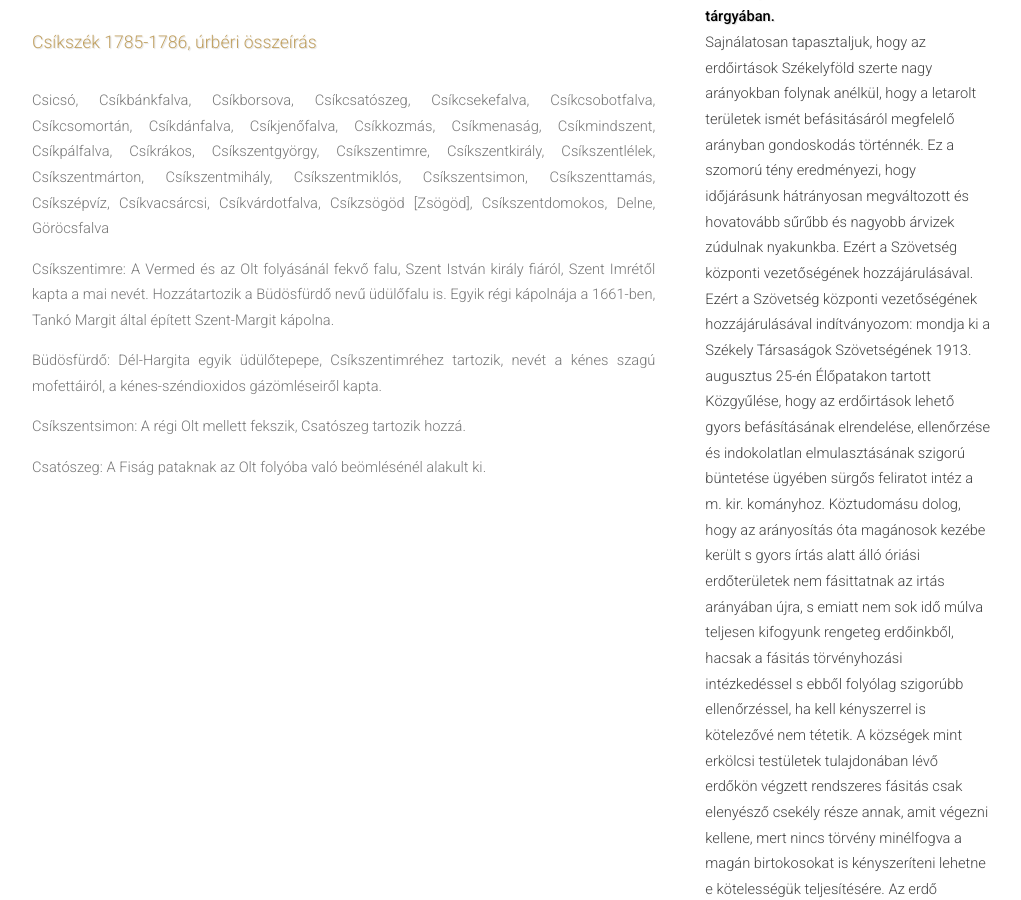
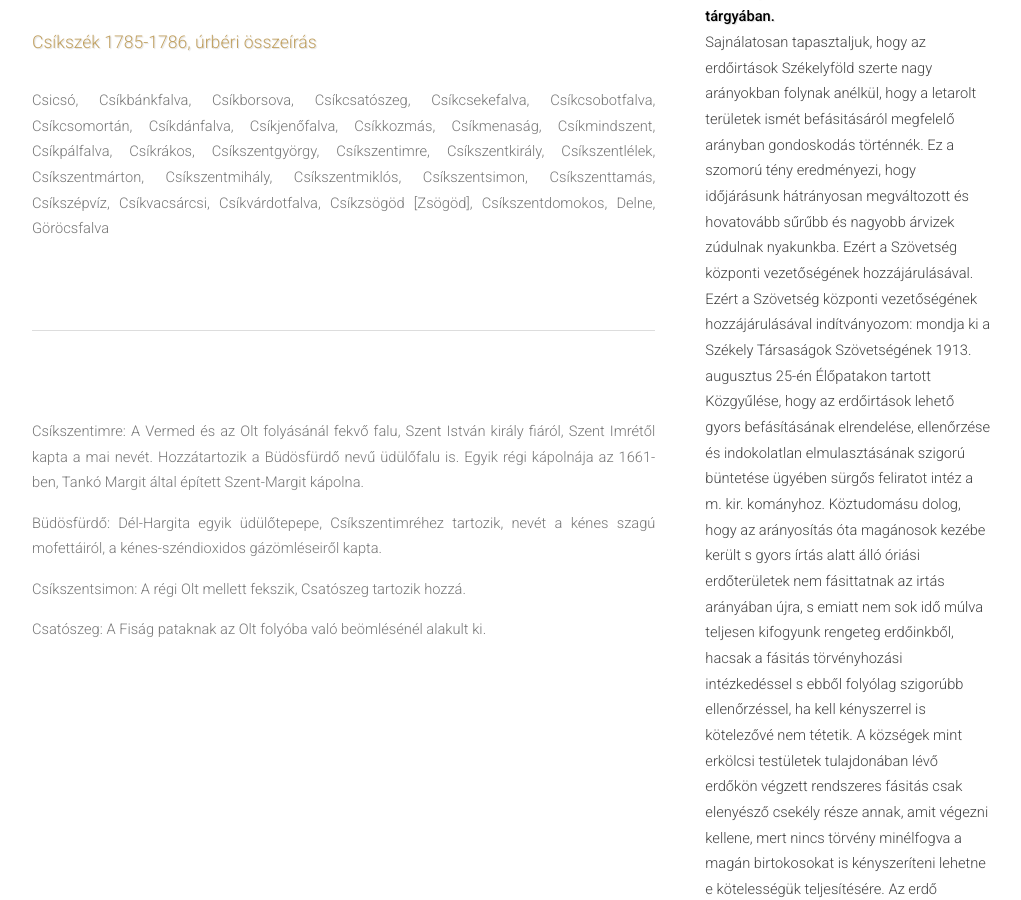
Before and after one commit to siculia/siculia.github.io, a Jekyll site: the page built from siculia-csikszek.html, in a window 1280 px wide and 900 px high, scrolled down 1244 px. Shown: the whole window, without its empty margins (128-1149 px from the left). Built offline with Jekyll 4.4.1, drawn with Linux system fonts in a browser that asks for light colours; nearby versions of some CDN libraries; library files that are not in the unit come from our copies.

Commit message:
line break

```diff
--- a/siculia-csikszek.html
+++ b/siculia-csikszek.html
@@ -48,7 +48,9 @@ layout: default
 							Csíkpálfalva, Csíkrákos, Csíkszentgyörgy, Csíkszentimre, Csíkszentkirály, Csíkszentlélek, Csíkszentmárton, Csíkszentmihály, Csíkszentmiklós, Csíkszentsimon, Csíkszenttamás, Csíkszépvíz, Csíkvacsárcsi,
 							Csíkvárdotfalva, Csíkzsögöd [Zsögöd], Csíkszentdomokos, Delne, Göröcsfalva</p>
 
-							<p style="text-align: justify;">Csíkszentimre: A Vermed és az Olt folyásánál fekvő falu, Szent István király fiáról, Szent Imrétől kapta a mai nevét. Hozzátartozik a Büdösfürdő nevű üdülőfalu is. Egyik régi kápolnája a 1661-ben, Tankó Margit által épített Szent-Margit kápolna.</p>
+							<hr>
+
+							<p style="text-align: justify;">Csíkszentimre: A Vermed és az Olt folyásánál fekvő falu, Szent István király fiáról, Szent Imrétől kapta a mai nevét. Hozzátartozik a Büdösfürdő nevű üdülőfalu is. Egyik régi kápolnája az 1661-ben, Tankó Margit által épített Szent-Margit kápolna.</p>
 							<p style="text-align: justify;">Büdösfürdő: Dél-Hargita egyik üdülőtepepe, Csíkszentimréhez tartozik, nevét a kénes szagú mofettáiról, a kénes-széndioxidos gázömléseiről kapta.</p>
 							<p style="text-align: justify;">Csíkszentsimon: A régi Olt mellett fekszik, Csatószeg tartozik hozzá.</p>
 							<p style="text-align: justify;">Csatószeg: A Fiság pataknak az Olt folyóba való beömlésénél alakult ki.</p>
```
